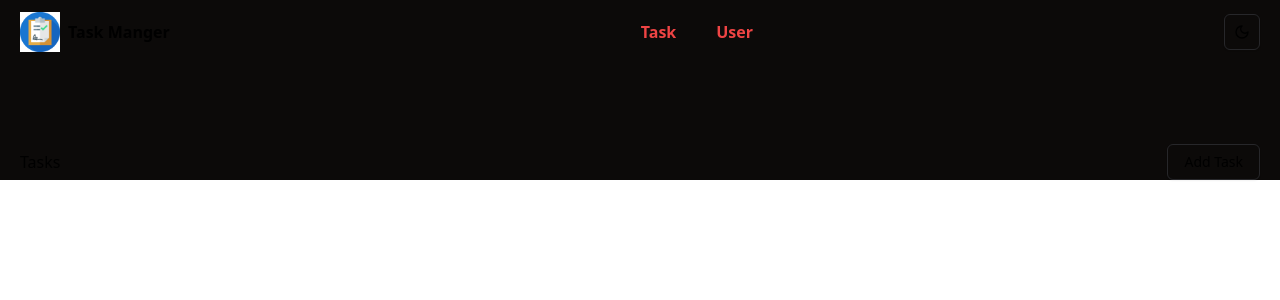
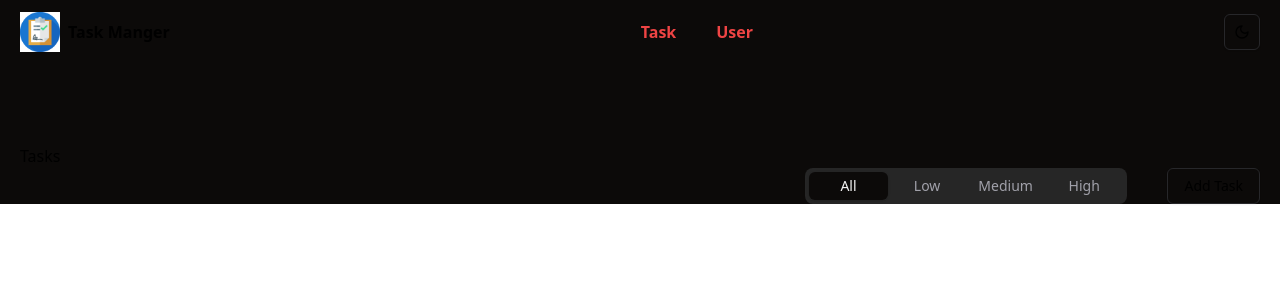
Before and after one commit to RobiulIslam08/redux-bootstrap, a React (Vite) app: page / in a window 1280 px wide. Shown: the top 300 px of the page. Built offline with nearby package versions, Linux system fonts and the light colour scheme.

Commit message:
Creating Task Filters

```diff
--- a/package.json
+++ b/package.json
@@ -18,6 +18,7 @@
     "@radix-ui/react-popover": "^1.1.4",
     "@radix-ui/react-select": "^2.1.4",
     "@radix-ui/react-slot": "^1.1.1",
+    "@radix-ui/react-tabs": "^1.1.2",
     "@reduxjs/toolkit": "^2.5.0",
     "class-variance-authority": "^0.7.1",
     "clsx": "^2.1.1",
--- /dev/null
+++ b/src/components/ui/tabs.tsx
@@ -0,0 +1,53 @@
+import * as React from "react"
+import * as TabsPrimitive from "@radix-ui/react-tabs"
+
+import { cn } from "@/lib/utils"
+
+const Tabs = TabsPrimitive.Root
+
+const TabsList = React.forwardRef<
+  React.ElementRef<typeof TabsPrimitive.List>,
+  React.ComponentPropsWithoutRef<typeof TabsPrimitive.List>
+>(({ className, ...props }, ref) => (
+  <TabsPrimitive.List
+    ref={ref}
+    className={cn(
+      "inline-flex h-9 items-center justify-center rounded-lg bg-muted p-1 text-muted-foreground",
+      className
+    )}
+    {...props}
+  />
+))
+TabsList.displayName = TabsPrimitive.List.displayName
+
+const TabsTrigger = React.forwardRef<
+  React.ElementRef<typeof TabsPrimitive.Trigger>,
+  React.ComponentPropsWithoutRef<typeof TabsPrimitive.Trigger>
+>(({ className, ...props }, ref) => (
+  <TabsPrimitive.Trigger
+    ref={ref}
+    className={cn(
+      "inline-flex items-center justify-center whitespace-nowrap rounded-md px-3 py-1 text-sm font-medium ring-offset-background transition-all focus-visible:outline-none focus-visible:ring-2 focus-visible:ring-ring focus-visible:ring-offset-2 disabled:pointer-events-none disabled:opacity-50 data-[state=active]:bg-background data-[state=active]:text-foreground data-[state=active]:shadow",
+      className
+    )}
+    {...props}
+  />
+))
+TabsTrigger.displayName = TabsPrimitive.Trigger.displayName
+
+const TabsContent = React.forwardRef<
+  React.ElementRef<typeof TabsPrimitive.Content>,
+  React.ComponentPropsWithoutRef<typeof TabsPrimitive.Content>
+>(({ className, ...props }, ref) => (
+  <TabsPrimitive.Content
+    ref={ref}
+    className={cn(
+      "mt-2 ring-offset-background focus-visible:outline-none focus-visible:ring-2 focus-visible:ring-ring focus-visible:ring-offset-2",
+      className
+    )}
+    {...props}
+  />
+))
+TabsContent.displayName = TabsPrimitive.Content.displayName
+
+export { Tabs, TabsList, TabsTrigger, TabsContent }
--- a/src/pages/Task.tsx
+++ b/src/pages/Task.tsx
@@ -1,15 +1,25 @@
 import { AddTaskModal } from "@/components/module/task/AddTaskModal";
 import TaskCard from "@/components/module/task/TaskCard";
-import { selectTask } from "@/redux/features/task/taskSlice";
-import { useAppSelector } from "@/redux/hook";
+import { Tabs, TabsList, TabsTrigger } from "@/components/ui/tabs";
+import { selectTask, updateFilter } from "@/redux/features/task/taskSlice";
+import { useAppDispatch, useAppSelector } from "@/redux/hook";
 
 const Task = () => {
+  const dispatch = useAppDispatch()
   const tasks = useAppSelector(selectTask);
   console.log(tasks);
   return (
     <div className="max-w-7xl mx-auto mt-20 px-5">
-      <div className="flex justify-between items-center">
         <h1>Tasks</h1>
+      <div className="flex justify-end items-center gap-10">
+        <Tabs defaultValue="all">
+        <TabsList className="grid w-full grid-cols-4">
+        <TabsTrigger value="all" onClick={()=> dispatch(updateFilter("all"))}>All</TabsTrigger>
+        <TabsTrigger value="low" onClick={()=> dispatch(updateFilter("low"))}>Low</TabsTrigger>
+        <TabsTrigger value="medium" onClick={()=> dispatch(updateFilter("medium"))}>Medium</TabsTrigger>
+        <TabsTrigger value="high" onClick={()=> dispatch(updateFilter("high"))}>High</TabsTrigger>
+      </TabsList>
+        </Tabs>
         <AddTaskModal></AddTaskModal>
       </div>
       <div className="space-y-5 mt-5">
--- a/src/redux/features/task/taskSlice.ts
+++ b/src/redux/features/task/taskSlice.ts
@@ -3,9 +3,11 @@
 import { createSlice, nanoid, PayloadAction } from "@reduxjs/toolkit";
 interface InitialState {
   tasks: ITask[];
+  filter:"all" | "low" | "medium" | "high"
 }
 const initialState: InitialState = {
   tasks: [],
+  filter:"all"
 
 };
 type DraftData = Pick< ITask,"title" | "description" | "dueDate" | "priority">
@@ -28,11 +30,28 @@
     deleteTask: (state,action:PayloadAction<string>) => {
       console.log(action.payload)
        state.tasks = state.tasks.filter(task => task.id !== action.payload)
+    },
+    updateFilter:(state, action:PayloadAction<"all" | "low" | "medium" | "high">) => {
+      state.filter = action.payload
     }
   },
 });
 export const selectTask = (state: RootState) => {
-  return state.todo.tasks;
+  const filter = state.todo.filter
+  if(filter === "low"){
+    return state.todo.tasks.filter(task => task.priority === "low");
+  }
+  if(filter === 'medium'){
+    return state.todo.tasks.filter(task => task.priority === "medium");
+  }
+  if(filter === 'high'){
+    return state.todo.tasks.filter(task => task.priority === "high");
+  }else{
+    return state.todo.tasks
+  }
 };
-export const {addTask,toggleCompleteState, deleteTask} = taskSlice.actions
+export const selectFilter = (state: RootState) => {
+  return state.todo.filter;
+};
+export const {addTask,toggleCompleteState, deleteTask, updateFilter} = taskSlice.actions
 export default taskSlice.reducer;
```
Also changed, not shown: 1 other file (tests, documents, lock files or other folders).
